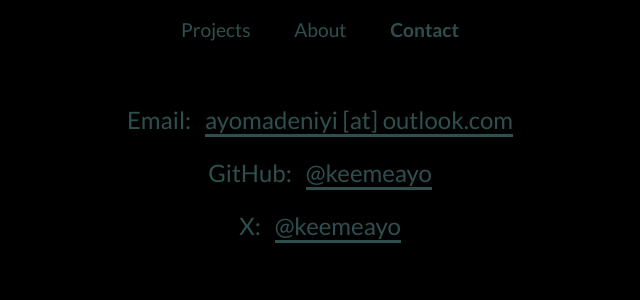
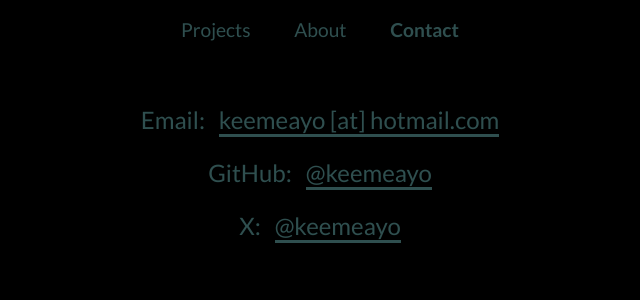
Before and after one commit to keaye/portfolio, a Flask app: page /contact in a window 1280 px wide. Shown: the part 122-422 px from the top of the page, without its empty margins (320-960 px from the left). Run offline with Flask 3, Linux system fonts and the light colour scheme.

Commit message:
modified:   templates/contact.html

```diff
--- a/templates/contact.html
+++ b/templates/contact.html
@@ -5,8 +5,8 @@
             <div class="contact">
                 <dt style="color: darkslategray;">Email:</dt>
                 <dd class="contact__details">
-                    <a class="contact__link" href="mailto:ayomadeniyi@outlook.com">
-                        ayomadeniyi [at] outlook.com
+                    <a class="contact__link" href="mailto:keemeayo@hotmail.com">
+                        keemeayo [at] hotmail.com
                     </a>
                 </dd>
             </div>
```
